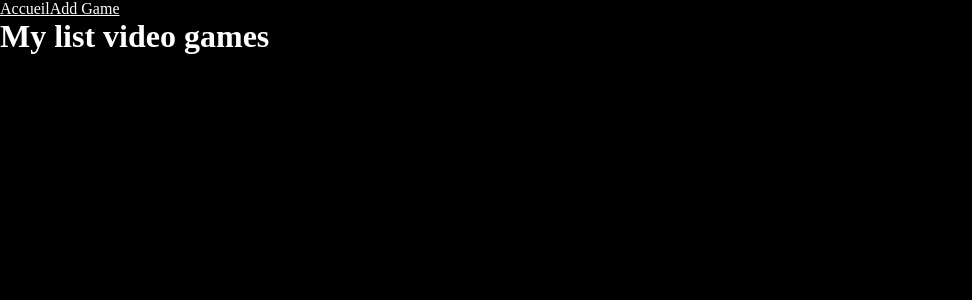
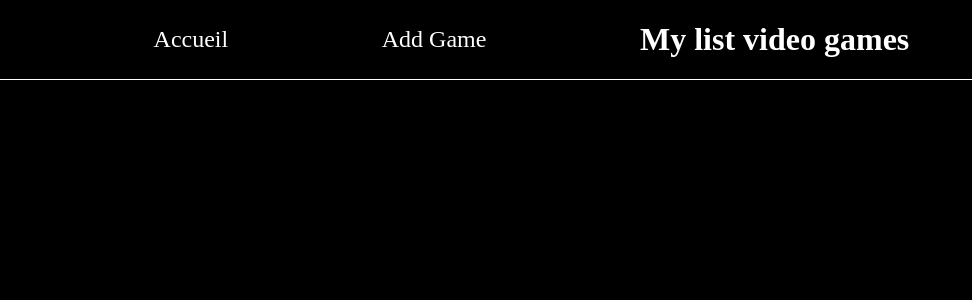
Before and after one commit to Vianney-Gln/ANGULAR-CRUD, an Angular app: page / in a window 1280 px wide. Shown: the top 300 px of the page, without its empty margins (0-972 px from the left). Built offline with nearby package versions, Linux system fonts and the light colour scheme.

Commit message:
style topBar ok

```diff
--- a/src/app/top-bar/top-bar.component.scss
+++ b/src/app/top-bar/top-bar.component.scss
@@ -1,3 +1,30 @@
-* {
-  color: white;
+.container-top-bar {
+  width: 100;
+  height: 80px;
+  display: flex;
+  align-items: center;
+  justify-content: center;
+  background-color: black;
+  border-bottom: 1px solid white;
+  .container-title {
+    display: flex;
+    width: 50%;
+    h1 {
+      color: white;
+    }
+  }
+  .container-home-link {
+    display: flex;
+    justify-content: space-evenly;
+    width: 50%;
+    a {
+      color: white;
+      cursor: pointer;
+      font-size: 1.5rem;
+      text-decoration: none;
+    }
+    a:hover {
+      color: lightgreen;
+    }
+  }
 }
```
